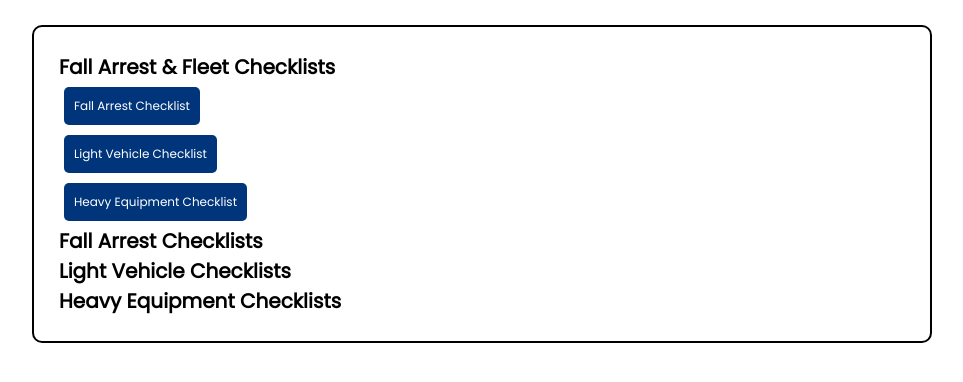
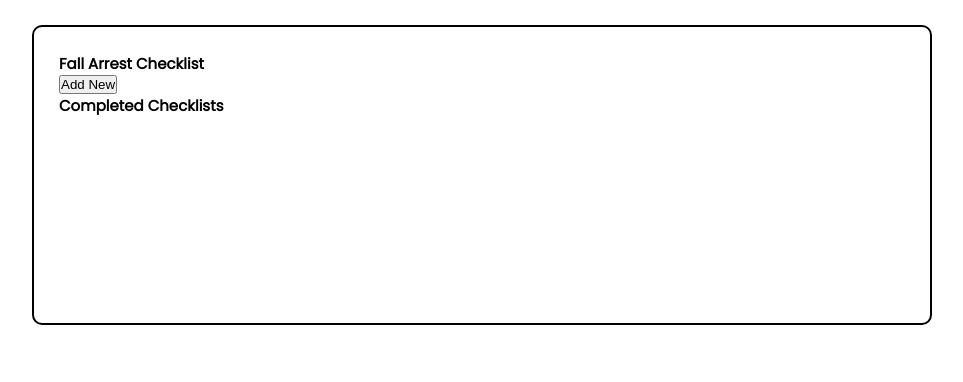
Before and after one commit to kbaillieul/checklist-project, a React (Create React App) app: page /fallarrest in a window 1280 px wide. Shown: the top 382 px of the page, without its empty margins (158-1121 px from the left). Built offline with nearby package versions, Linux system fonts and the light colour scheme.

Commit message:
Initial route created

```diff
--- a/package.json
+++ b/package.json
@@ -9,6 +9,7 @@
     "react": "^17.0.2",
     "react-datepicker": "^4.6.0",
     "react-dom": "^17.0.2",
+    "react-router-dom": "^6.2.1",
     "react-scripts": "5.0.0",
     "web-vitals": "^2.1.2"
   },
--- a/src/App.js
+++ b/src/App.js
@@ -5,6 +5,7 @@ import {
   LVChecklist,
   HEChecklist,
   CompletedChecklists,
+  FAMain,
 } from "./components/Index";
 import { useState } from "react";
 import {
@@ -12,42 +13,50 @@ import {
   getLVFromLocal,
   getHEFromLocal,
 } from "./components/local";
+import { BrowserRouter as Router, Routes, Route } from "react-router-dom";
 
 function App() {
-  //state that determined which checklist is visible; 0 for no checklist, 1 for Fall Arrest, 2 for Light Vehicle, 3 for Heavy Equipment
-  const [showChecklist, setShowChecklist] = useState(0);
-  //states to hold completed checklists of each type
-  const [completedFA, setCompletedFA] = useState(getFAFromLocal());
-  const [completedLV, setCompletedLV] = useState(getLVFromLocal());
-  const [completedHE, setCompletedHE] = useState(getHEFromLocal());
-  //On click of submit button in each checklist, refresh function is called to get new checklist values from local storage
-  const refreshFA = () => {
-    setCompletedFA(getFAFromLocal());
-  };
-  const refreshLV = () => {
-    setCompletedLV(getLVFromLocal());
-  };
-  const refreshHE = () => {
-    setCompletedHE(getHEFromLocal());
-  };
+  // //state that determined which checklist is visible; 0 for no checklist, 1 for Fall Arrest, 2 for Light Vehicle, 3 for Heavy Equipment
+  // const [showChecklist, setShowChecklist] = useState(0);
+  // //states to hold completed checklists of each type
+  // const [completedFA, setCompletedFA] = useState(getFAFromLocal());
+  // const [completedLV, setCompletedLV] = useState(getLVFromLocal());
+  // const [completedHE, setCompletedHE] = useState(getHEFromLocal());
+  // //On click of submit button in each checklist, refresh function is called to get new checklist values from local storage
+  // const refreshFA = () => {
+  //   setCompletedFA(getFAFromLocal());
+  // };
+  // const refreshLV = () => {
+  //   setCompletedLV(getLVFromLocal());
+  // };
+  // const refreshHE = () => {
+  //   setCompletedHE(getHEFromLocal());
+  // };
   return (
     <div className="container">
-      {/* Props pass to header, pass to buttons. Depending on button clicked, setShowChecklist value changes to show checklist selected from buttons */}
+      <Router>
+        <Routes>
+          <Route path="/" element={<Header />} />
+          <Route path="/fallarrest" element={<FAMain />} />
+        </Routes>
+      </Router>
+
+      {/* Props pass to header, pass to buttons. Depending on button clicked, setShowChecklist value changes to show checklist selected from buttons
       <Header
         showFAChecklist={() => setShowChecklist(1)}
         showLVChecklist={() => setShowChecklist(2)}
         showHEChecklist={() => setShowChecklist(3)}
       />
       {/* onSubmit prop passed to each checklist. When Submit button clicked, refresh function adds completed checklist to list of completed checklists */}
-      {showChecklist === 1 && <FAChecklist onSubmit={refreshFA} />}
+      {/* {showChecklist === 1 && <FAChecklist onSubmit={refreshFA} />}
       {showChecklist === 2 && <LVChecklist onSubmit={refreshLV} />}
       {showChecklist === 3 && <HEChecklist onSubmit={refreshHE} />}
       {/* States holding completed checklists passed to CompletedChecklists to be displayed on page */}
-      <CompletedChecklists
+      {/* <CompletedChecklists
         completedFA={completedFA}
         completedLV={completedLV}
         completedHE={completedHE}
-      />
+      /> */}
     </div>
   );
 }
--- /dev/null
+++ b/src/components/FAMain.jsx
@@ -0,0 +1,13 @@
+import React from "react";
+
+const FAMain = () => {
+  return (
+    <div>
+      <h2>Fall Arrest Checklist</h2>
+      <button>Add New</button>
+      <h2>Completed Checklists</h2>
+    </div>
+  );
+};
+
+export default FAMain;
--- a/src/components/Index.js
+++ b/src/components/Index.js
@@ -3,3 +3,4 @@ export { default as FAChecklist } from "./FAChecklist";
 export { default as LVChecklist } from "./LVChecklist";
 export { default as HEChecklist } from "./HEChecklist";
 export { default as CompletedChecklists } from "./CompletedChecklists";
+export { default as FAMain } from "./FAMain";
```
Also changed, not shown: 1 other file (tests, documents, lock files or other folders).
